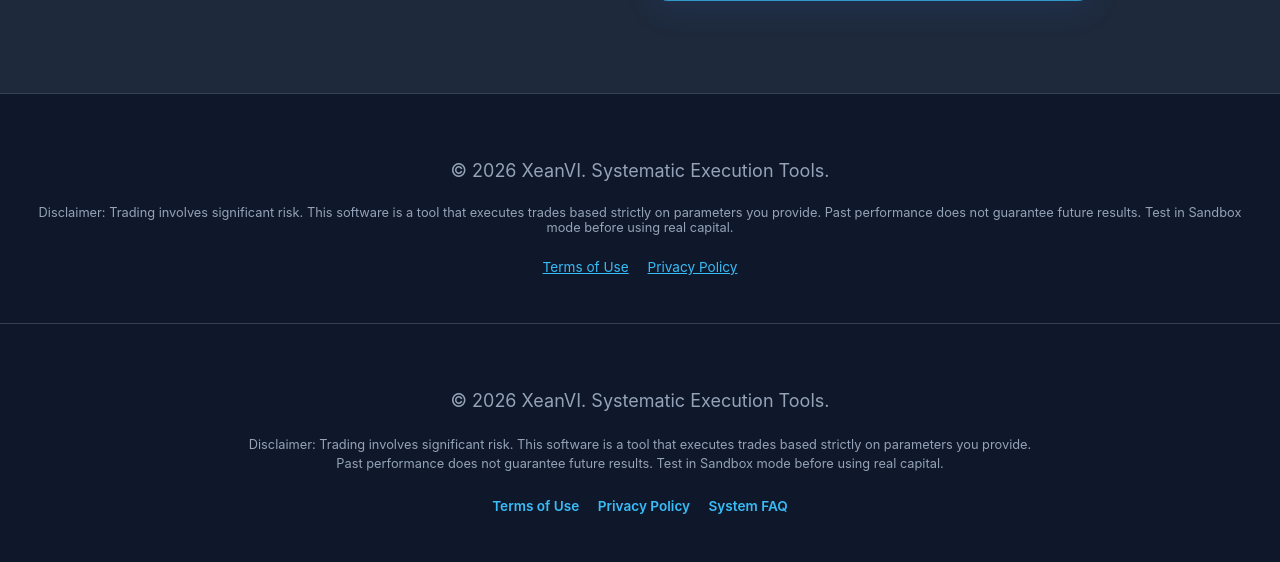
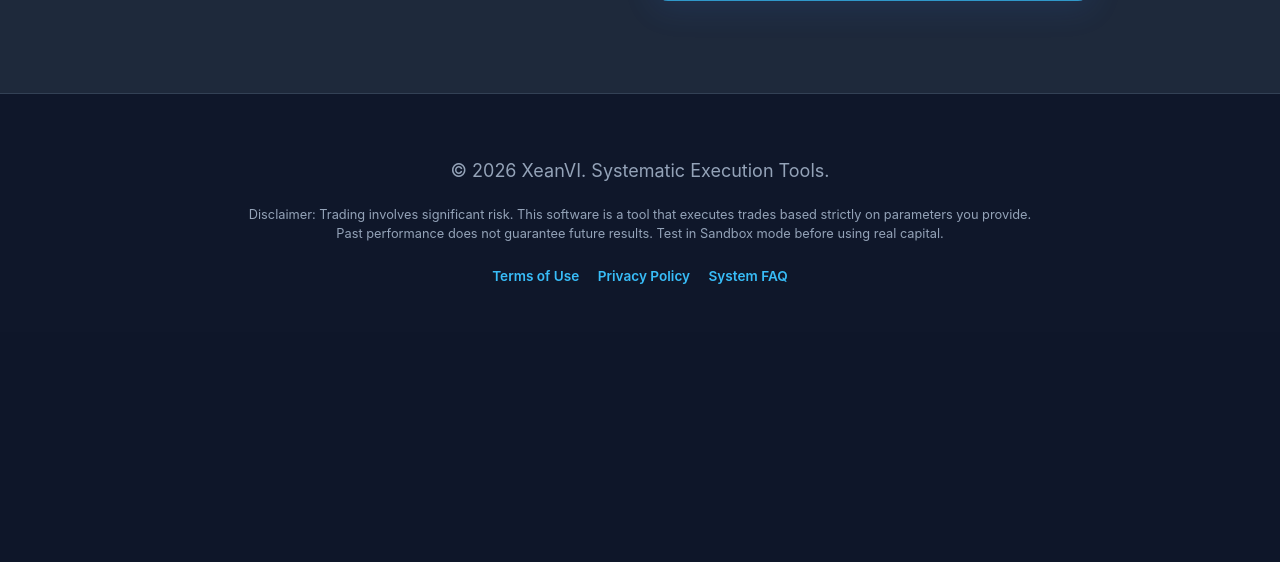
Before and after one commit to TroyS0326/trader, a Flask app: page /pricing in a window 1280 px wide. Shown: the part 2819-3381 px from the top of the page. After the commit the page ends 3103 px from the top, so only its background shows below. Run offline with Flask 3, Linux system fonts and the light colour scheme; parts of the project's set-up code (start-up, migrations or seed data) failed here and were passed over; some libraries are stand-ins or nearby versions.

Commit message:
Remove footer section from landing.html
Removed footer section with copyright and disclaimer from landing page.

```diff
--- a/templates/landing.html
+++ b/templates/landing.html
@@ -317,17 +317,6 @@
         </div>
     </section>
 
-    <footer>
-        <div class="container">
-            <p>&copy; 2026 XeanVI. Systematic Execution Tools.</p>
-            <p style="margin-top: 0.5rem; font-size: 0.8rem;">Disclaimer: Trading involves significant risk. This software is a tool that executes trades based strictly on parameters you provide. Past performance does not guarantee future results. Test in Sandbox mode before using real capital.</p>
-            <div style="margin-top: 1rem; font-size: 0.85rem;">
-                <a href="/terms" style="color: var(--accent-blue); margin-right: 15px;">Terms of Use</a>
-                <a href="/privacy" style="color: var(--accent-blue);">Privacy Policy</a>
-            </div>
-        </div>
-    </footer>
-
     {% include 'footer.html' %}
 
     <script>
```
